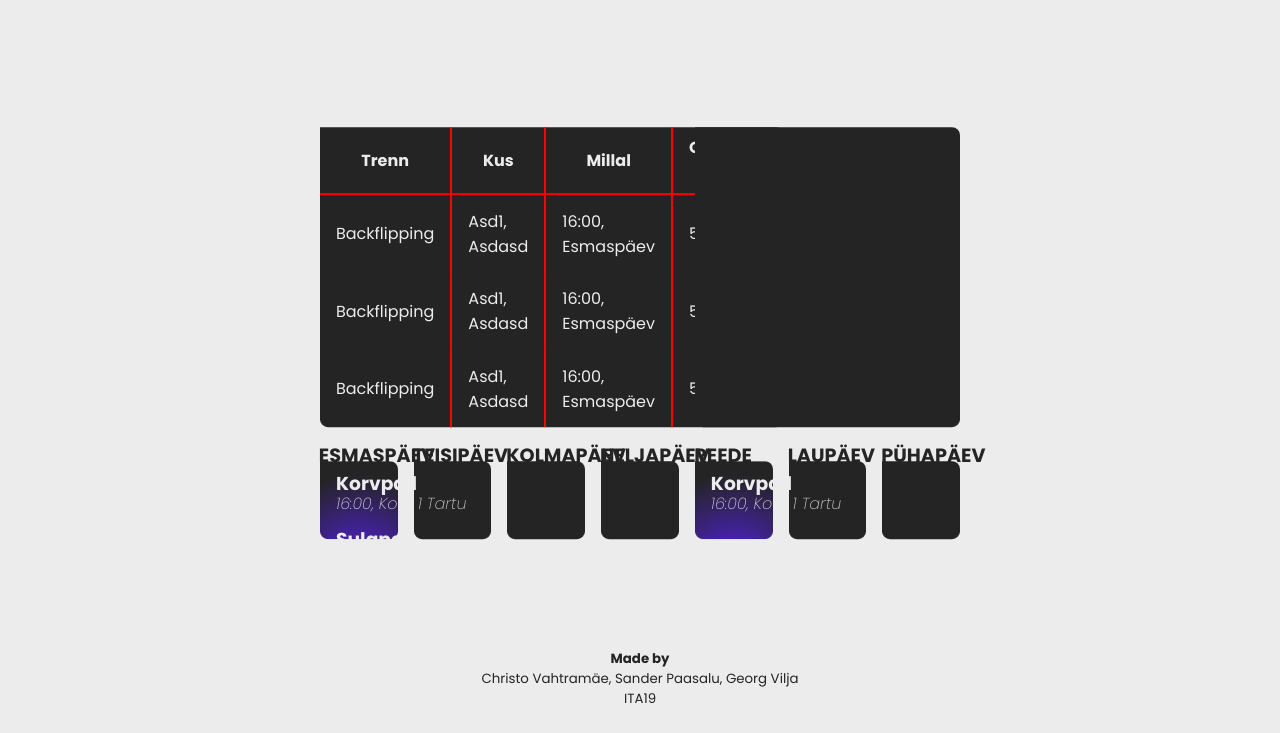
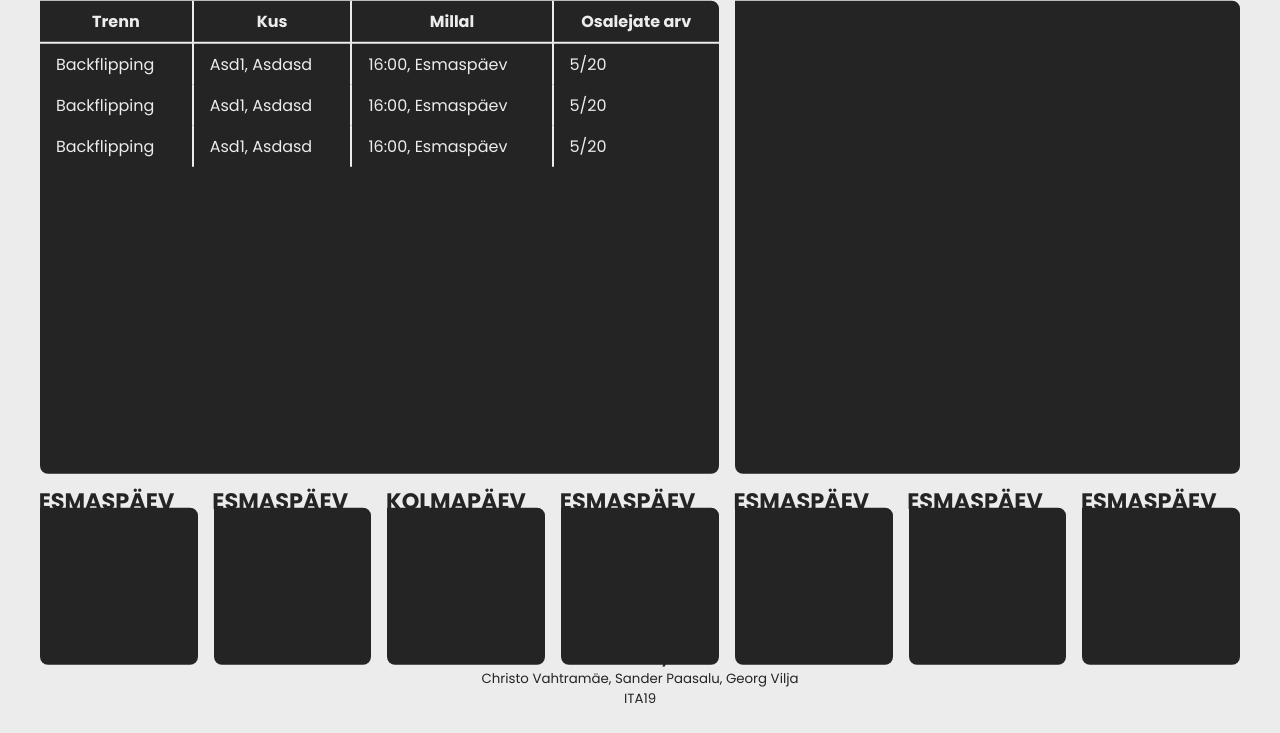
Before and after one commit to Naveler/Spordiosakond, a PHP site: page / in a window 1280 px wide. Shown: the part 67-800 px from the top of the page. Run offline with PHP 8.4, Linux system fonts and the light colour scheme.

Commit message:
Broke the project then fixed it again

```diff
--- a/index.php
+++ b/index.php
@@ -52,26 +52,18 @@
           <td>16:00, Esmaspäev</td>
           <td>5/20</td>
         </tr>
+        <tr class="excess"></tr>
       </table>
       <div class="details-window"></div>
-      <div class="schedule-day has-activites">
+      <div class="week">
+        <div class="schedule-day">
           <div class="day-content">
             <h2 class="day-name">ESMASPÄEV</h2>
-          <div class="scheduled-activities">
-            <div class="scheduled-activity">
-              <h3 class="activity-name">Korvpall</h3>
-              <p class="short-activity-details">16:00, Koht 1 Tartu</p>
-            </div>
-            <div class="scheduled-activity">
-              <h3 class="activity-name">Sulgpall</h3>
-              <p class="short-activity-details">14:00, Koht 1 Tartu</p>
-            </div>
-          </div>
           </div>
         </div>
         <div class="schedule-day">
           <div class="day-content">
-          <h2 class="day-name">TEISIPÄEV</h2>
+            <h2 class="day-name">ESMASPÄEV</h2>
           </div>
         </div>
         <div class="schedule-day">
@@ -81,28 +73,23 @@
         </div>
         <div class="schedule-day">
           <div class="day-content">
-          <h2 class="day-name">NELJAPÄEV</h2>
-        </div>
-      </div>
-      <div class="schedule-day has-activites">
-        <div class="day-content">
-          <h2 class="day-name">REEDE</h2>
-          <div class="scheduled-activities">
-            <div class="scheduled-activity">
-              <h3 class="activity-name">Korvpall</h3>
-              <p class="short-activity-details">16:00, Koht 1 Tartu</p>
-            </div>
-          </div>
+            <h2 class="day-name">ESMASPÄEV</h2>
           </div>
         </div>
         <div class="schedule-day">
           <div class="day-content">
-          <h2 class="day-name">LAUPÄEV</h2>
+            <h2 class="day-name">ESMASPÄEV</h2>
           </div>
         </div>
         <div class="schedule-day">
           <div class="day-content">
-          <h2 class="day-name">PÜHAPÄEV</h2>
+            <h2 class="day-name">ESMASPÄEV</h2>
+          </div>
+        </div>
+        <div class="schedule-day">
+          <div class="day-content">
+            <h2 class="day-name">ESMASPÄEV</h2>
+          </div>
         </div>
       </div>
     </div>
--- a/style.css
+++ b/style.css
@@ -69,9 +69,8 @@ body {
 /* Page content */
 .container {
   /* Dimensions */
-  min-width: fit-content;
-
-  min-height: fit-content;
+  width: 1200px;
+  min-height: 55vh;
 
   /* Position */
   position: absolute;
@@ -81,10 +80,8 @@ body {
 
   /* Content display */
   display: grid;
-  grid-template: repeat(4, 1fr) / repeat(7, 1fr);
+  grid-template: 3fr 1fr / repeat(7, 1fr);
   grid-template-areas:
-    "t t t t d d d"
-    "t t t t d d d"
     "t t t t d d d"
     "s s s s s s s";
   grid-gap: 2.1rem 1rem;
@@ -107,7 +104,7 @@ body {
 .activities-table,
 .activities-table th,
 .activities-table td {
-  border: solid red;
+  border: solid var(--bg-color);
   border-width: 0px 2px;
   border-collapse: collapse;
   padding: 0.5rem 1rem;
@@ -133,12 +130,16 @@ body {
   height: 2rem;
 }
 
+.excess {
+  height: 100%;
+}
+
 /* Details window */
 .details-window {
   grid-area: d;
 }
 
-.weeks-schedule {
+.week {
   grid-area: s;
 
   display: grid;
@@ -158,52 +159,17 @@ body {
   padding-bottom: 100%;
 }
 
-.schedule-day.has-activites {
-  background-image: radial-gradient(
-    circle,
-    var(--highlight-color) 0%,
-    transparent 60%
-  );
-  animation: 0.2s ease light-up-element forwards;
-}
-
 .day-content {
   position: absolute;
 }
 
 .day-name {
   position: absolute;
-  font-size: 1.2rem;
+  font-size: 1.4rem;
   transform: translate(-1%, -71%);
   color: var(--el-color);
   font-weight: 600;
   pointer-events: none;
-}
-
-.scheduled-activities {
-  /* The last one is zero because we set that padding in scheduled-activity*/
-  /* padding: 1rem 1rem 1rem 0rem; */
-  width: 100%;
-}
-
-.scheduled-activity {
-  cursor: pointer;
-  width: 100%;
-  padding: 0.5rem 1rem;
-  opacity: 1;
-  transition-property: opacity;
-  transition-duration: 0.15s;
-}
-
-.scheduled-activity:hover {
-  opacity: 0.7;
-}
-
-.short-activity-details {
-  font-weight: lighter;
-  font-style: italic;
-  opacity: 0.8;
-  line-height: 0.7;
 }
 
 .creators {
```
Lines whose indentation alone changed are shown as unchanged.
